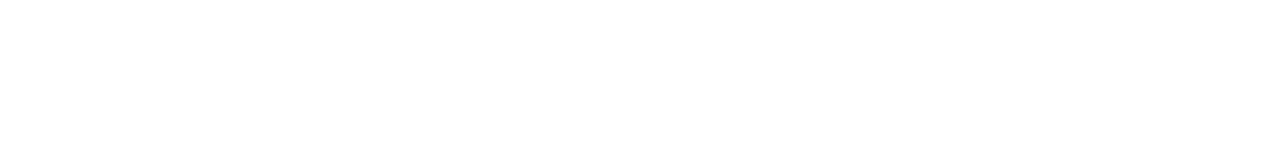
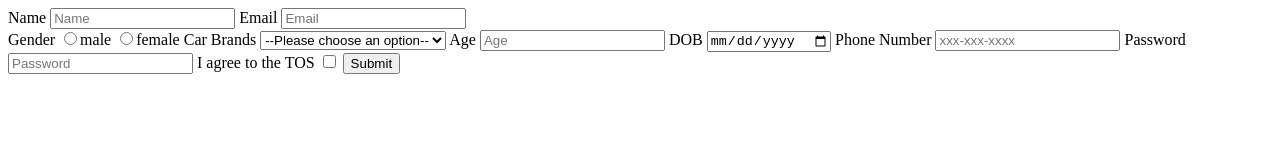
Before and after one commit to acciojob/signup-form-car-sandip9851, a website: page main.html in a window 1280 px wide. Drawn offline with Linux system fonts and the light colour scheme.

Commit message:
created a submission

```diff
--- a/main.html
+++ b/main.html
@@ -8,6 +8,50 @@
 
 <body>
 	<!-- the entire body must be written by student -->
+	<form method = "post">
+	<label for="name">Name</label>
+
+  <input id="name" type="text" placeholder="Name">
+
+		<label for="email">Email</label>
+	<input id="email" type="email" placeholder="Email">
+		<br>
+
+		<label>Gender</label>
+	<input id="gender_m" type="radio" name = "Gender">male
+	<input id="gender_f" type="radio" name = "Gender">female
+
+		<label for = "cars">Car Brands</label>
+	<select id = "cars">
+		 <option value="">--Please choose an option--</option>
+		<option>Audi</option>
+		<option>BMW</option>
+		<option>Volvo</option>
+	</select>
+
+		<label for="age">Age</label>
+		<input  id="age" type="number" placeholder = "Age">
+
+		<label for="dob">DOB</label>
+		<input id="dob" type="date">
+
+		<label for="tel">Phone Number</label>
+		<input id="tel" type="tel" placeholder = "xxx-xxx-xxxx">
+
+		<label for="password">Password</label>
+		<input  id= "password" type="password" placeholder = "Password">
+
+		<label for="tos">I agree to the TOS</label>
+		<input  id = "tos" type="checkbox">
+
+		<input type = "submit">
+
+
+
+
+
+	</form>
+
     <script type="text/javascript" src="./script.js">
 </script>
 
```
